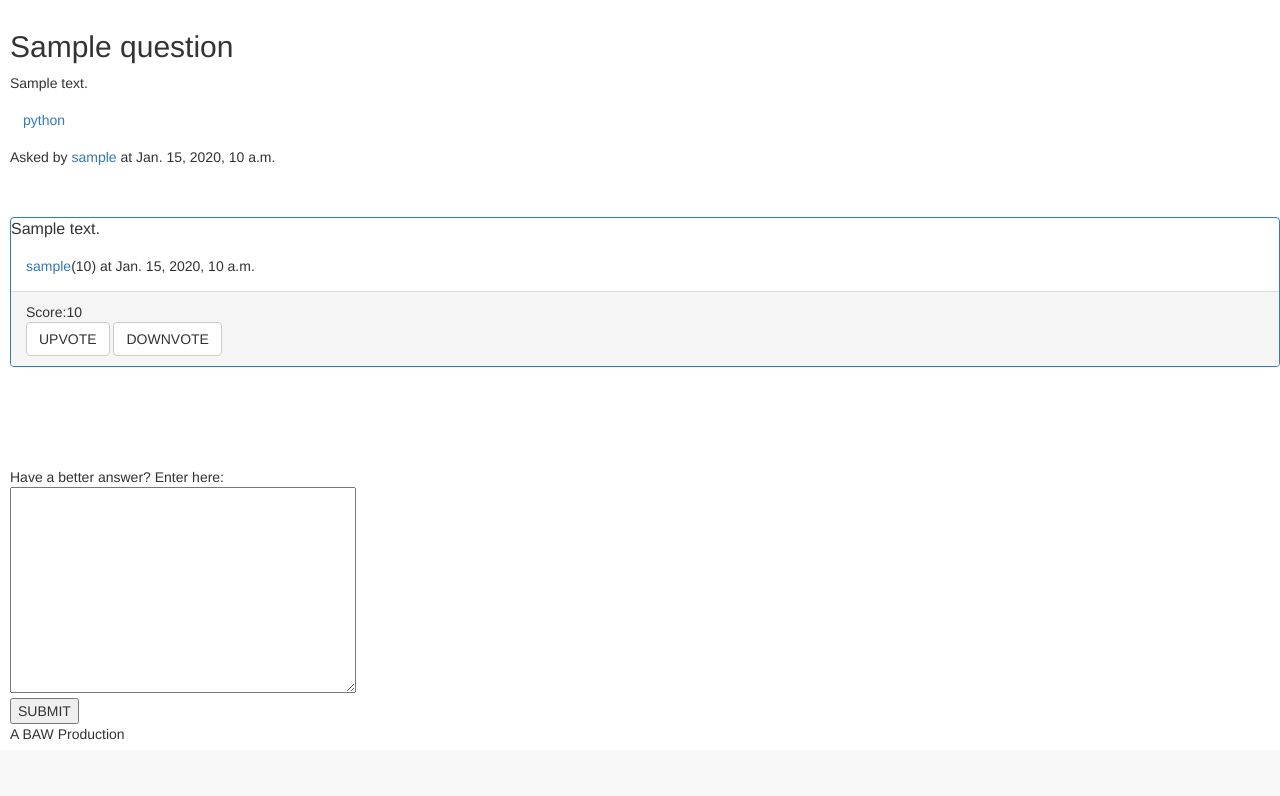
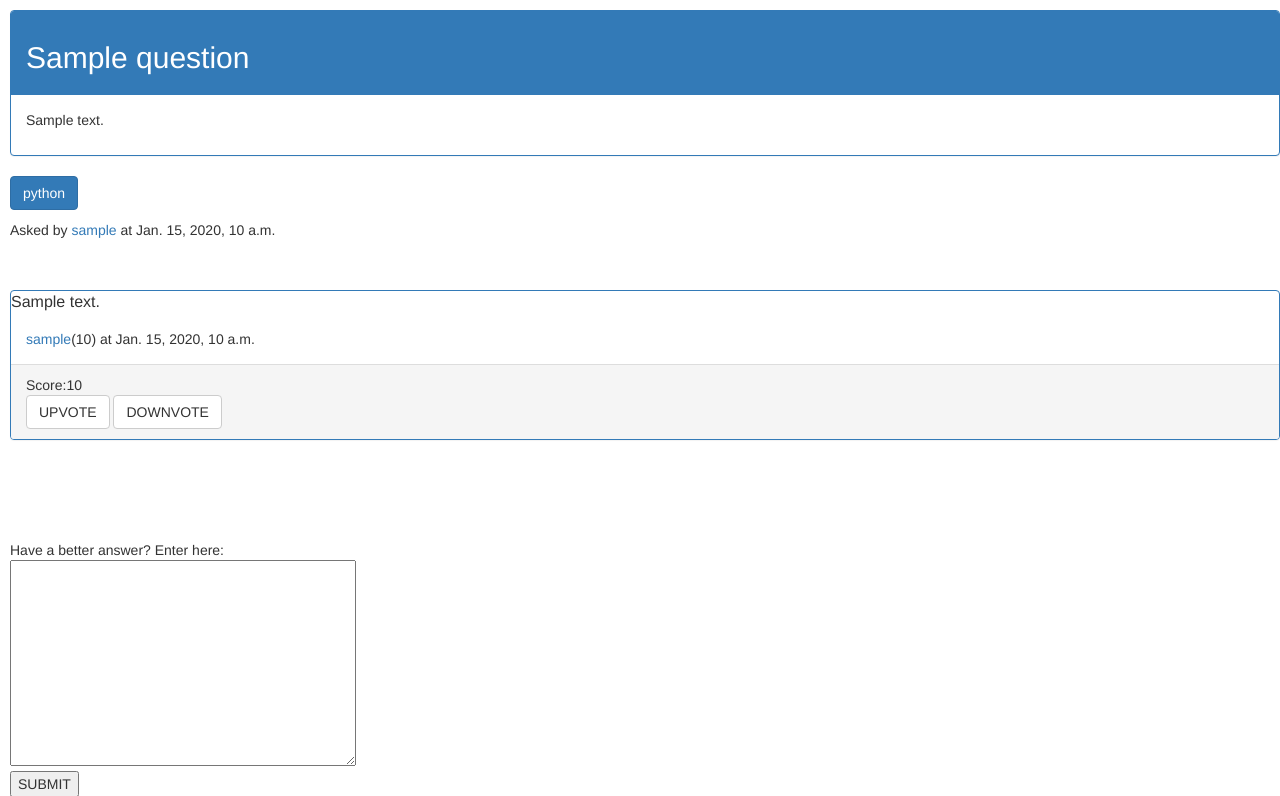
Before and after one commit to tiyd-python-baw/question-box, a Django app: page /question/1 in a window 1280 px wide. Shown: the part 50-846 px from the top of the page. Before the commit the page ends 790 px from the top, so only its background shows below. Run offline with Django 3.2, Linux system fonts and the light colour scheme; data comes from the database, SQL or seed files in the repository; tables that the repository leaves empty hold one stand-in row (values such as "Sample post"); parts of the project's set-up code (start-up, migrations or seed data) failed here and were passed over; some libraries are stand-ins or nearby versions.

Commit message:
changing styling of quesiton page

```diff
--- a/question_box/box/templates/box/question_detail.html
+++ b/question_box/box/templates/box/question_detail.html
@@ -2,12 +2,17 @@
 {% load bootstrap3 %}
 {% block content %}
 
-
+<div class="panel panel-primary">
+  <div class="panel-heading">
 <h2>{{ question.title }}</h2>
+  </div>
+  <div class="panel-body">
 <p>{{ question.text }}</p>
+</div>
+</div>
 {% if question.tags.all %}<p>
   {% for tag in question.tags.all %}
-  <a href="{% url 'tag_page' tag.name %}"class='btn'>{{tag}}</a>
+  <a href="{% url 'tag_page' tag.name %}"class='btn btn-primary'>{{tag}}</a>
   {% endfor %}</p>
 {% endif %}
   <p>Asked by <a href="{% url 'home_page' question.user.username %}">{{ question.user }}</a> at {{ question.timestamp }}<br>
```
